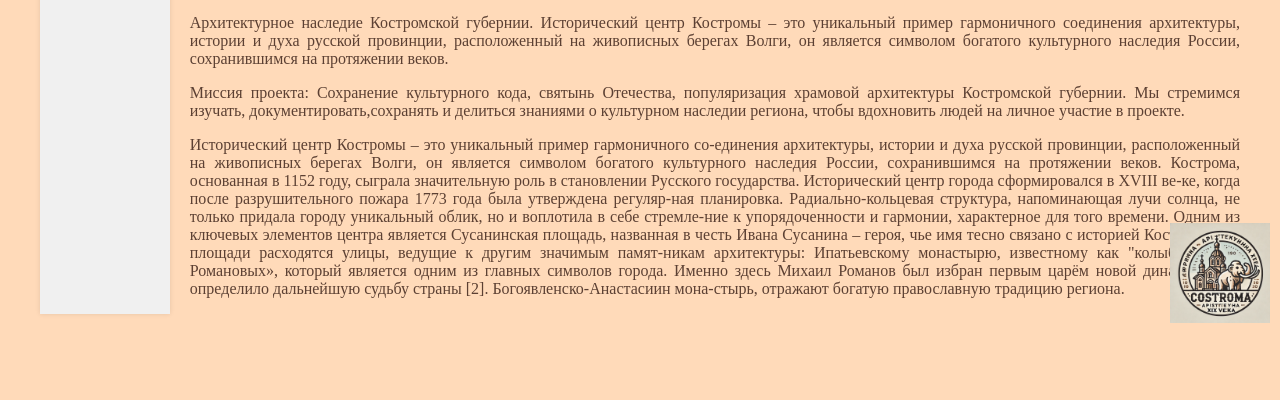
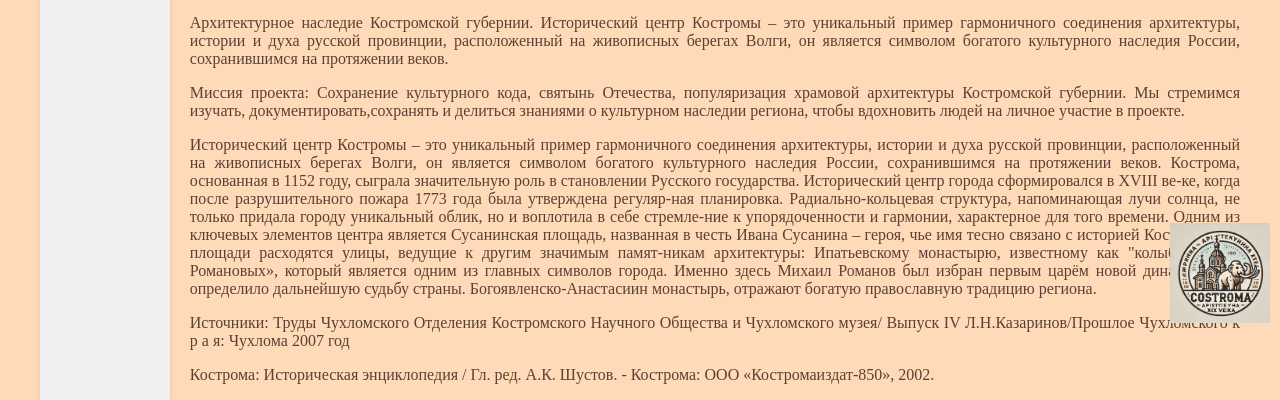
Before and after one commit to oksanadraw/kostroma-project, a plain HTML site: page index.html in a window 1280 px wide. Shown: the part 467-867 px from the top of the page. Before the commit the page ends 800 px from the top, so only its background shows below. Drawn offline with Linux system fonts and the light colour scheme; files that its build step writes are made by us from their sources.

Commit message:
Update index.html

```diff
--- a/index.html
+++ b/index.html
@@ -202,6 +202,15 @@
             Миссия проекта: Сохранение культурного кода, святынь Отечества,  популяризация храмовой архитектуры Костромской губернии. Мы стремимся изучать, документировать,сохранять и делиться знаниями о культурном наследии региона, чтобы вдохновить людей на личное участие в проекте.
           </p>
           <p>
-           Исторический центр Костромы – это уникальный пример гармоничного со-единения архитектуры, истории и духа русской провинции, расположенный на живописных берегах Волги, он является символом богатого культурного наследия России, сохранившимся на протяжении веков.
+           Исторический центр Костромы – это уникальный пример гармоничного соединения архитектуры, истории и духа русской провинции, расположенный на живописных берегах Волги, он является символом богатого культурного наследия России, сохранившимся на протяжении веков.
 Кострома, основанная в 1152 году, сыграла значительную роль в становлении Русского государства. Исторический центр города сформировался в XVIII ве-ке, когда после разрушительного пожара 1773 года была утверждена регуляр-ная планировка. Радиально-кольцевая структура, напоминающая лучи солнца, не только придала городу уникальный облик, но и воплотила в себе стремле-ние к упорядоченности и гармонии, характерное для того времени.
-Одним из ключевых элементов центра является Сусанинская площадь, названная в честь Ивана Сусанина – героя, чье имя тесно связано с историей Костромы. От площади расходятся улицы, ведущие к другим значимым памят-никам архитектуры: Ипатьевскому монастырю, известному как "колыбель дома Романовых», который является одним из главных символов города. Именно здесь Михаил Романов был избран первым царём новой династии, что определило дальнейшую судьбу страны [2].  Богоявленско-Анастасиин мона-стырь, отражают богатую православную традицию региона.
+Одним из ключевых элементов центра является Сусанинская площадь, названная в честь Ивана Сусанина – героя, чье имя тесно связано с историей Костромы. От площади расходятся улицы, ведущие к другим значимым памят-никам архитектуры: Ипатьевскому монастырю, известному как "колыбель дома Романовых», который является одним из главных символов города. Именно здесь Михаил Романов был избран первым царём новой династии, что определило дальнейшую судьбу страны.  Богоявленско-Анастасиин монастырь, отражают богатую православную традицию региона.
+
+
+<p>
+            Источники:
+            Труды Чухломского Отделения Костромского Научного Общества и Чухломского музея/ Выпуск IV Л.Н.Казаринов/Прошлое Чухломского к р а я: Чухлома 2007 год
+          </p>
+          <p>
+            Кострома: Историческая энциклопедия / Гл. ред. А.К. Шустов. - Кострома: ООО «Костромаиздат-850», 2002.
+          </p>
```
